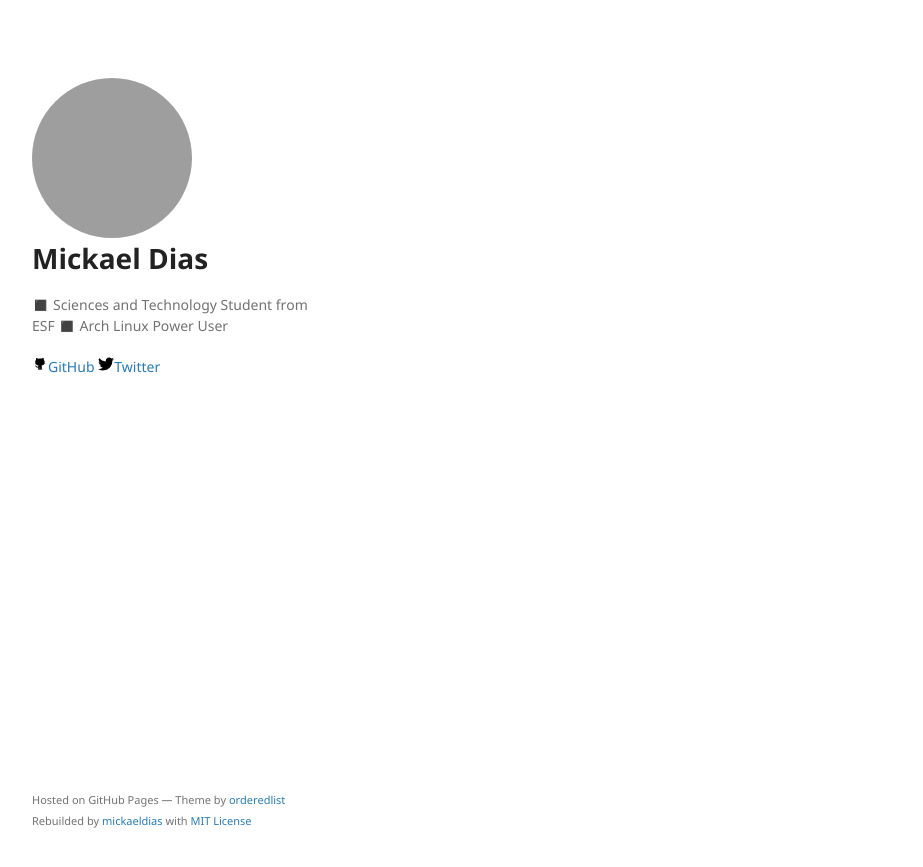
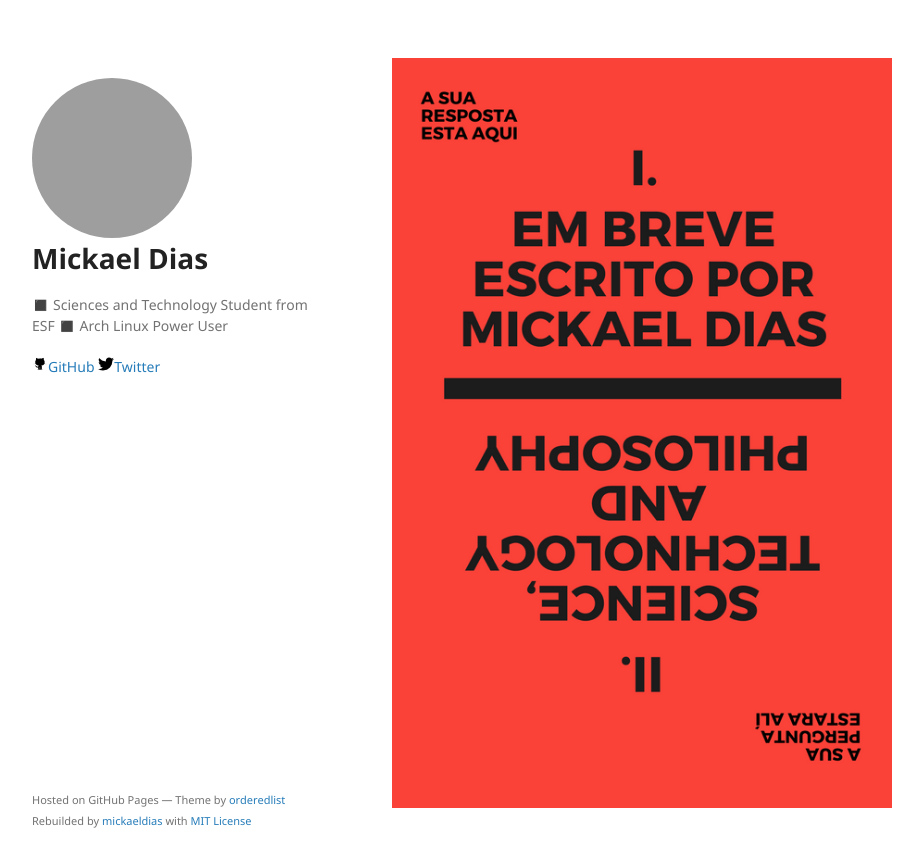
Before and after one commit to gliasa01/gliasa01.github.io, a Jekyll site: the page built from index.md, in a window 1280 px wide. Shown: the top 867 px of the page, without its empty margins (178-1101 px from the left). Built offline with Jekyll 4.4.1, drawn with Linux system fonts in a browser that asks for light colours; grey boxes are pictures that could not be loaded.

Commit message:
Add layer cover

```diff
--- a/_layouts/default.html
+++ b/_layouts/default.html
@@ -38,6 +38,7 @@
       </header>
       <section>
 
+      <img src="../assets/img/layer.png">
       {{ content }}
 
       </section>
```
Also changed, not shown: assets/img/layer.png (added).
